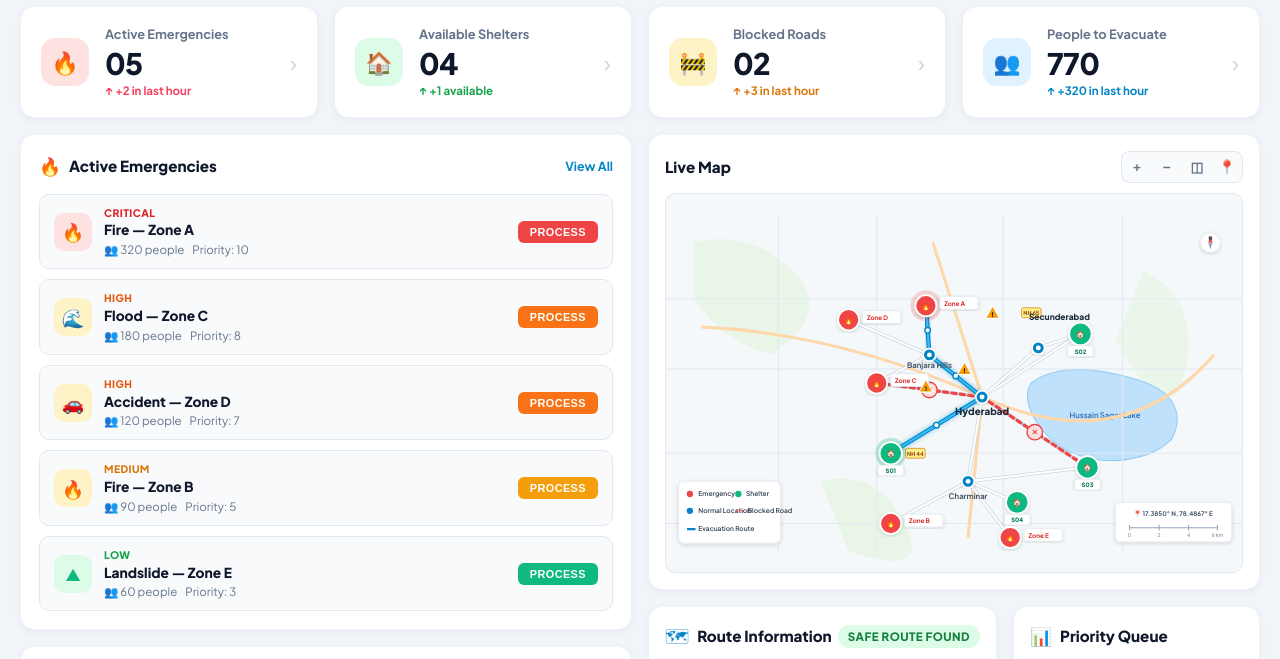
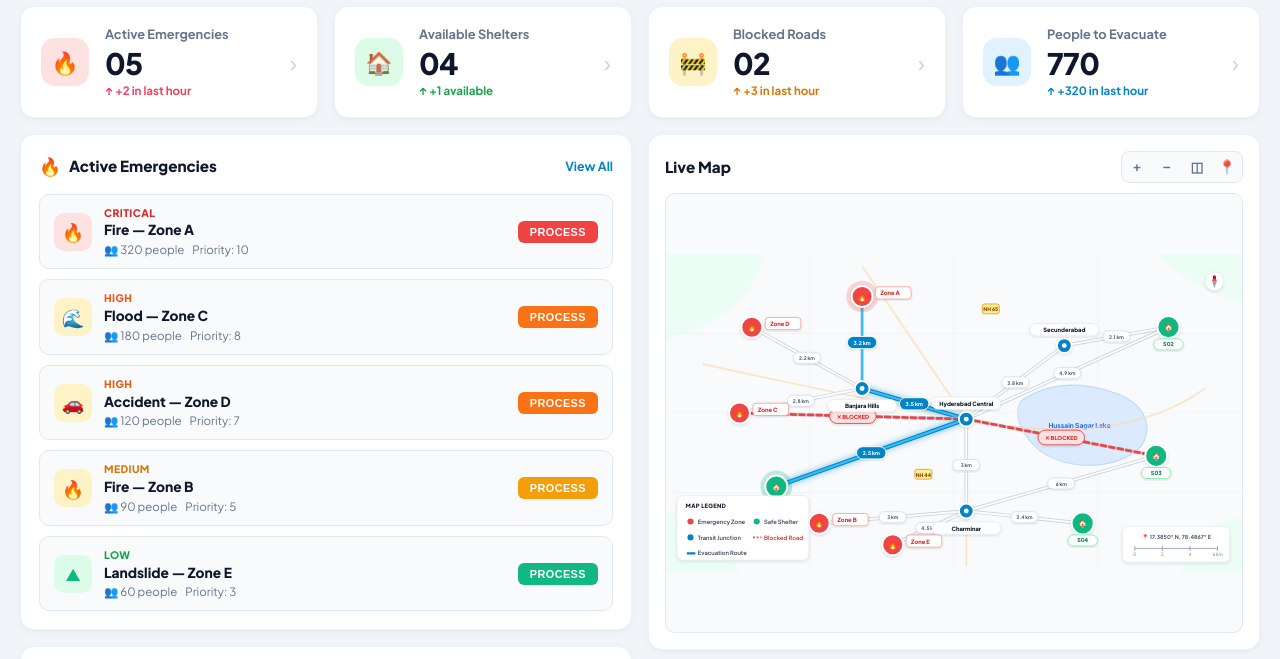
Before and after one commit to suhani79asce/Disaster_Evacuation_Planner, a website: page index.html in a window 1280 px wide. Shown: the part 74-733 px from the top of the page. Drawn offline with Linux system fonts and the light colour scheme.

Commit message:
fix(map): declutter layout, space out nodes, fix legend overlap, add distance badges

```diff
--- a/css/style.css
+++ b/css/style.css
@@ -575,11 +575,11 @@ body.light-theme {
 
 .live-map-wrapper {
   width: 100%;
-  height: 380px;
+  height: 440px;
   border-radius: var(--radius-md);
   overflow: hidden;
   position: relative;
-  background: #f4f8fa;
+  background: #f8fafc;
   border: 1px solid #e2e8f0;
 }
 
--- a/js/data.js
+++ b/js/data.js
@@ -148,23 +148,26 @@ const PRESETS = {
   }
 };
 
-// Map layout coordinates matching the Hyderabad visual reference map (viewBox 0 0 900 540)
+// Map layout coordinates - Well-spaced, non-overlapping (viewBox 0 0 940 520)
 const NODE_POSITIONS = {
-  A: { x: 370, y: 130, label: "Zone A", type: "danger", name: "Zone A (Fire)" },
-  C: { x: 300, y: 240, label: "Zone C", type: "danger", name: "Zone C (Flood)" },
-  D: { x: 260, y: 150, label: "Zone D", type: "danger", name: "Zone D (Accident)" },
-  B: { x: 320, y: 440, label: "Zone B", type: "danger", name: "Zone B (Fire)" },
-  E: { x: 490, y: 460, label: "Zone E", type: "danger", name: "Zone E (Landslide)" },
+  // Danger Zones (Outward perimeter)
+  A: { x: 320, y: 70, label: "Zone A", type: "danger", name: "Zone A (Fire)" },
+  D: { x: 140, y: 120, label: "Zone D", type: "danger", name: "Zone D (Accident)" },
+  C: { x: 120, y: 260, label: "Zone C", type: "danger", name: "Zone C (Flood)" },
+  B: { x: 250, y: 440, label: "Zone B", type: "danger", name: "Zone B (Fire)" },
+  E: { x: 370, y: 475, label: "Zone E", type: "danger", name: "Zone E (Landslide)" },
 
-  J_Banjara: { x: 375, y: 200, label: "Banjara Hills", type: "transit" },
-  J_Central: { x: 450, y: 260, label: "Hyderabad", type: "transit" },
-  J_Charminar: { x: 430, y: 380, label: "Charminar", type: "transit" },
-  J_Secunderabad: { x: 530, y: 190, label: "Secunderabad Junction", type: "transit" },
+  // Transit Hubs (Central corridor)
+  J_Banjara: { x: 320, y: 220, label: "Banjara Hills", type: "transit" },
+  J_Central: { x: 490, y: 270, label: "Hyderabad", type: "transit" },
+  J_Secunderabad: { x: 650, y: 150, label: "Secunderabad", type: "transit" },
+  J_Charminar: { x: 490, y: 420, label: "Charminar", type: "transit" },
 
-  S01: { x: 320, y: 340, label: "S01", type: "shelter", name: "Shelter S01" },
-  S02: { x: 590, y: 170, label: "S02", type: "shelter", name: "Shelter S02" },
-  S03: { x: 600, y: 360, label: "S03", type: "shelter", name: "Shelter S03" },
-  S04: { x: 500, y: 410, label: "S04", type: "shelter", name: "Shelter S04" }
+  // Safe Shelters (Outer safe zones)
+  S01: { x: 180, y: 380, label: "S01", type: "shelter", name: "Shelter S01" },
+  S02: { x: 820, y: 120, label: "S02", type: "shelter", name: "Shelter S02" },
+  S03: { x: 800, y: 330, label: "S03", type: "shelter", name: "Shelter S03" },
+  S04: { x: 680, y: 440, label: "S04", type: "shelter", name: "Shelter S04" }
 };
 
 const DEFAULT_SCENARIO = {
--- a/js/map.js
+++ b/js/map.js
@@ -1,13 +1,13 @@
 /**
- * Disaster Evacuation Planner - Realistic Schematic City Map Renderer
- * Styled exactly like the Reference Emergency Control Center UI
+ * Disaster Evacuation Planner - Clean, High-Clarity City Map Renderer
+ * Spacious layout eliminating overlap and congestion
  */
 
 class EvacuationMap {
   constructor(containerId, onRoadClick = null) {
     this.container = document.getElementById(containerId);
     this.onRoadClick = onRoadClick;
-    this.activeRoute = ["A", "J_Banjara", "J_Central", "J_Secunderabad", "S02"]; // Default active demo route matching screenshot
+    this.activeRoute = ["A", "J_Banjara", "J_Central", "J_Secunderabad", "S02"];
     this.activeSourceNode = "A";
     this.activeTargetNode = "S02";
     this.bfsVisitedNodes = new Set();
@@ -54,62 +54,61 @@ class EvacuationMap {
     const roads = scenario.roads || [];
 
     let svgHtml = `
-      <svg viewBox="0 0 820 480" class="city-map-svg" xmlns="http://www.w3.org/2000/svg">
+      <svg viewBox="0 0 940 520" class="city-map-svg" xmlns="http://www.w3.org/2000/svg">
         <defs>
-          <filter id="map-shadow" x="-10%" y="-10%" width="120%" height="120%">
-            <feDropShadow dx="0" dy="2" stdDeviation="3" flood-opacity="0.15" />
+          <filter id="map-shadow" x="-15%" y="-15%" width="130%" height="130%">
+            <feDropShadow dx="0" dy="2" stdDeviation="3" flood-opacity="0.12" />
           </filter>
           <filter id="route-glow" x="-20%" y="-20%" width="140%" height="140%">
-            <feDropShadow dx="0" dy="0" stdDeviation="4" flood-color="#0284c7" flood-opacity="0.5" />
+            <feDropShadow dx="0" dy="0" stdDeviation="5" flood-color="#0284c7" flood-opacity="0.6" />
           </filter>
         </defs>
 
         <!-- 1. MAP BASE TERRAIN -->
-        <rect width="100%" height="100%" fill="#f4f8fa" />
+        <rect width="100%" height="100%" fill="#f8fafc" />
 
-        <!-- Green Park Areas -->
-        <path d="M 40 40 Q 120 20 180 80 T 150 200 Q 80 180 40 120 Z" fill="#e5f5e0" opacity="0.7" />
-        <path d="M 680 80 Q 760 120 740 220 T 640 180 Z" fill="#e5f5e0" opacity="0.6" />
-        <path d="M 220 380 Q 300 360 340 440 T 260 480 Z" fill="#e5f5e0" opacity="0.7" />
+        <!-- Soft Green Parklands (Non-intrusive in corners) -->
+        <path d="M 0 0 L 160 0 Q 140 100 0 140 Z" fill="#ecfdf5" />
+        <path d="M 800 0 Q 860 60 940 80 L 940 0 Z" fill="#ecfdf5" />
+        <path d="M 0 420 Q 80 440 120 520 L 0 520 Z" fill="#ecfdf5" />
+        <path d="M 840 520 Q 860 440 940 430 L 940 520 Z" fill="#ecfdf5" />
 
-        <!-- Hussain Sagar Lake (Matching screenshot) -->
-        <path d="M 520 240 C 560 210, 620 220, 670 235 C 720 250, 740 280, 720 320 C 690 350, 630 360, 580 340 C 540 325, 500 270, 520 240 Z"
-              fill="#bfe1fc" stroke="#90cdf4" stroke-width="1.5" />
-        <text x="625" y="290" text-anchor="middle" font-size="11" font-weight="600" fill="#2b6cb0" font-family="'Plus Jakarta Sans', sans-serif">
+        <!-- Grid Lines for Map Orientation -->
+        <g stroke="#f1f5f9" stroke-width="1.5">
+          <line x1="0" y1="130" x2="940" y2="130" />
+          <line x1="0" y1="260" x2="940" y2="260" />
+          <line x1="0" y1="390" x2="940" y2="390" />
+          <line x1="235" y1="0" x2="235" y2="520" />
+          <line x1="470" y1="0" x2="470" y2="520" />
+          <line x1="705" y1="0" x2="705" y2="520" />
+        </g>
+
+        <!-- Hussain Sagar Lake (Positioned in open right-center bay) -->
+        <path d="M 580 240 C 630 205, 690 210, 740 230 C 785 250, 795 285, 775 315 C 745 345, 685 355, 635 335 C 595 320, 560 270, 580 240 Z"
+              fill="#dbeafe" stroke="#bfdbfe" stroke-width="2" />
+        <text x="675" y="285" text-anchor="middle" font-size="11" font-weight="700" fill="#2563eb" font-family="'Plus Jakarta Sans', sans-serif">
           Hussain Sagar Lake
         </text>
 
-        <!-- City Grid Roads (Background street network) -->
-        <g stroke="#e2e8f0" stroke-width="1.5">
-          <line x1="0" y1="120" x2="820" y2="120" />
-          <line x1="0" y1="220" x2="820" y2="220" />
-          <line x1="0" y1="340" x2="820" y2="340" />
-          <line x1="0" y1="440" x2="820" y2="440" />
-          <line x1="160" y1="0" x2="160" y2="480" />
-          <line x1="300" y1="0" x2="300" y2="480" />
-          <line x1="480" y1="0" x2="480" y2="480" />
-          <line x1="650" y1="0" x2="650" y2="480" />
+        <!-- Subtle Arterial Highway Corridors (Soft, low contrast behind network) -->
+        <path d="M 60 180 Q 240 220 490 270 T 880 220" fill="none" stroke="#fed7aa" stroke-width="3" opacity="0.6" />
+        <path d="M 320 20 L 490 270 L 490 510" fill="none" stroke="#fed7aa" stroke-width="3" opacity="0.6" />
+
+        <!-- Highway Badges placed away from any node text -->
+        <g transform="translate(530, 90)">
+          <rect x="-14" y="-8" width="28" height="16" rx="4" fill="#fef08a" stroke="#d97706" stroke-width="1" />
+          <text text-anchor="middle" y="4" font-size="8.5" font-weight="800" fill="#92400e">NH 65</text>
+        </g>
+        <g transform="translate(420, 360)">
+          <rect x="-14" y="-8" width="28" height="16" rx="4" fill="#fef08a" stroke="#d97706" stroke-width="1" />
+          <text text-anchor="middle" y="4" font-size="8.5" font-weight="800" fill="#92400e">NH 44</text>
         </g>
 
-        <!-- Major Arterial Highways -->
-        <path d="M 50 160 Q 250 170 450 260 T 780 200" fill="none" stroke="#fed7aa" stroke-width="4.5" />
-        <path d="M 380 40 L 450 260 L 430 460" fill="none" stroke="#fed7aa" stroke-width="4.5" />
-
-        <!-- Highway Badges -->
-        <g transform="translate(520, 140)">
-          <rect x="-14" y="-7" width="28" height="14" rx="3" fill="#fef08a" stroke="#d97706" stroke-width="1" />
-          <text text-anchor="middle" y="3.5" font-size="8" font-weight="700" fill="#92400e">NH 65</text>
-        </g>
-        <g transform="translate(355, 340)">
-          <rect x="-14" y="-7" width="28" height="14" rx="3" fill="#fef08a" stroke="#d97706" stroke-width="1" />
-          <text text-anchor="middle" y="3.5" font-size="8" font-weight="700" fill="#92400e">NH 44</text>
-        </g>
-
-        <!-- 2. ROUTE & ROAD NETWORK -->
+        <!-- 2. ROADS LAYER -->
         <g class="roads-layer">
     `;
 
-    // Render each road
+    // Render road lines with ample spacing and clear distance tags
     roads.forEach(road => {
       const p1 = positions[road.source];
       const p2 = positions[road.destination];
@@ -125,31 +124,43 @@ class EvacuationMap {
         <g class="road-svg-group" data-road-id="${road.id}" style="cursor: pointer;">
           <!-- Thick Click Target -->
           <line x1="${p1.x}" y1="${p1.y}" x2="${p2.x}" y2="${p2.y}"
-                stroke="transparent" stroke-width="26" />
+                stroke="transparent" stroke-width="32" />
 
-          <!-- Road Underlay -->
+          <!-- Road Bed Underlay -->
           <line x1="${p1.x}" y1="${p1.y}" x2="${p2.x}" y2="${p2.y}"
-                stroke="#cbd5e1" stroke-width="5" stroke-linecap="round" />
+                stroke="#cbd5e1" stroke-width="6" stroke-linecap="round" />
 
-          <!-- Normal / Blocked / Active Stroke -->
+          <!-- Road Core Line -->
           ${isBlocked ? `
-            <!-- Blocked Road: Red Dashed Line with Warning Marker -->
+            <!-- Blocked Road: Red Dashed Line with Hazard Pill -->
             <line x1="${p1.x}" y1="${p1.y}" x2="${p2.x}" y2="${p2.y}"
-                  stroke="#ef4444" stroke-width="4.5" stroke-dasharray="6, 6" stroke-linecap="round" />
-            <circle cx="${midX}" cy="${midY}" r="11" fill="#fee2e2" stroke="#ef4444" stroke-width="2" />
-            <text x="${midX}" y="${midY + 4}" text-anchor="middle" font-size="11" font-weight="800" fill="#ef4444">✕</text>
+                  stroke="#ef4444" stroke-width="4.5" stroke-dasharray="8, 6" stroke-linecap="round" />
+
+            <g transform="translate(${midX}, ${midY})">
+              <rect x="-38" y="-12" width="76" height="24" rx="12" fill="#fee2e2" stroke="#ef4444" stroke-width="1.5" filter="url(#map-shadow)" />
+              <text y="4" text-anchor="middle" font-size="9" font-weight="800" fill="#dc2626">✕ BLOCKED</text>
+            </g>
           ` : (isActive ? `
-            <!-- Active Evacuation Route: Solid Cyan / Blue with Pulse -->
+            <!-- Active Evacuation Route: Vibrant Cyan-Blue with Animated Dash -->
             <line x1="${p1.x}" y1="${p1.y}" x2="${p2.x}" y2="${p2.y}"
-                  stroke="#0284c7" stroke-width="6" stroke-linecap="round" filter="url(#route-glow)" />
+                  stroke="#0284c7" stroke-width="7" stroke-linecap="round" filter="url(#route-glow)" />
             <line x1="${p1.x}" y1="${p1.y}" x2="${p2.x}" y2="${p2.y}"
-                  stroke="#38bdf8" stroke-width="3" stroke-linecap="round" />
-            <!-- Intermediate Waypoint Dots -->
-            <circle cx="${midX}" cy="${midY}" r="4" fill="#ffffff" stroke="#0284c7" stroke-width="2" />
+                  stroke="#38bdf8" stroke-width="3.5" stroke-linecap="round" />
+
+            <!-- Distance Pill on Active Route -->
+            <g transform="translate(${midX}, ${midY})">
+              <rect x="-24" y="-10" width="48" height="20" rx="10" fill="#0284c7" stroke="#ffffff" stroke-width="1.5" filter="url(#map-shadow)" />
+              <text y="4" text-anchor="middle" font-size="8.5" font-weight="800" fill="#ffffff">${road.cost} km</text>
+            </g>
           ` : `
-            <!-- Open Road -->
+            <!-- Normal Open Road with Distance Pill -->
             <line x1="${p1.x}" y1="${p1.y}" x2="${p2.x}" y2="${p2.y}"
                   stroke="#ffffff" stroke-width="3" stroke-linecap="round" />
+
+            <g transform="translate(${midX}, ${midY})">
+              <rect x="-22" y="-9" width="44" height="18" rx="9" fill="#ffffff" stroke="#cbd5e1" stroke-width="1" filter="url(#map-shadow)" />
+              <text y="3.5" text-anchor="middle" font-size="8" font-weight="700" fill="#475569">${road.cost} km</text>
+            </g>
           `)}
         </g>
       `;
@@ -157,57 +168,59 @@ class EvacuationMap {
 
     svgHtml += `</g><!-- /roads-layer -->`;
 
-    // 3. NODES & LANDMARKS LAYER
+    // 3. NODES & TRANSIT HUBS LAYER
     svgHtml += `<g class="nodes-layer">`;
 
-    // City landmarks labels (like in reference image)
-    svgHtml += `
-      <text x="375" y="218" text-anchor="middle" font-size="11" font-weight="700" fill="#475569">Banjara Hills</text>
-      <text x="450" y="285" text-anchor="middle" font-size="14" font-weight="800" fill="#1e293b">Hyderabad</text>
-      <text x="430" y="405" text-anchor="middle" font-size="11" font-weight="700" fill="#475569">Charminar</text>
-      <text x="560" y="150" text-anchor="middle" font-size="12" font-weight="800" fill="#1e293b">Secunderabad</text>
-    `;
+    // Transit Junctions (Banjara Hills, Hyderabad Central, Secunderabad, Charminar)
+    const transitHubs = [
+      { id: "J_Banjara", name: "Banjara Hills", labelY: 28 },
+      { id: "J_Central", name: "Hyderabad Central", labelY: -26 },
+      { id: "J_Secunderabad", name: "Secunderabad", labelY: -26 },
+      { id: "J_Charminar", name: "Charminar", labelY: 28 }
+    ];
 
-    // Transit Points (Blue circular bus/car icons or dots)
-    const transitPoints = ["J_Banjara", "J_Central", "J_Charminar", "J_Secunderabad"];
-    transitPoints.forEach(id => {
-      const pos = positions[id];
+    transitHubs.forEach(hub => {
+      const pos = positions[hub.id];
       if (!pos) return;
       svgHtml += `
-        <g transform="translate(${pos.x}, ${pos.y})">
-          <circle r="9" fill="#0284c7" stroke="#ffffff" stroke-width="2.5" filter="url(#map-shadow)" />
-          <circle r="3.5" fill="#ffffff" />
-        </g>
-      `;
-    });
+        <g transform="translate(${pos.x}, ${pos.y})" class="map-transit-hub">
+          <circle r="12" fill="#0284c7" stroke="#ffffff" stroke-width="3" filter="url(#map-shadow)" />
+          <circle r="4" fill="#ffffff" />
 
-    // Danger Zones (Red circular badge with flame/alert icon)
-    const dangerZoneIds = ["A", "C", "D", "B", "E"];
-    dangerZoneIds.forEach(id => {
-      const pos = positions[id];
-      if (!pos) return;
-      const isA = id === "A";
-      const isC = id === "C";
-
-      // Render red pin badge matching reference screenshot
-      svgHtml += `
-        <g transform="translate(${pos.x}, ${pos.y})" class="map-pin-danger" style="cursor: pointer;">
-          ${isA ? `
-            <circle r="22" fill="#ef4444" fill-opacity="0.2" class="map-pulse-anim" />
-          ` : ''}
-          <circle r="15" fill="#ef4444" stroke="#ffffff" stroke-width="2.5" filter="url(#map-shadow)" />
-          <text y="4" text-anchor="middle" font-size="10" fill="#ffffff">🔥</text>
-
-          <!-- Label Pill -->
-          <g transform="translate(20, -5)">
-            <rect x="0" y="-8" width="54" height="18" rx="4" fill="#ffffff" stroke="#e2e8f0" stroke-width="1" filter="url(#map-shadow)" />
-            <text x="6" y="5" font-size="9" font-weight="700" fill="#dc2626">${pos.label}</text>
+          <!-- White pill background for text readability -->
+          <g transform="translate(0, ${hub.labelY})">
+            <rect x="-56" y="-10" width="112" height="20" rx="10" fill="#ffffff" stroke="#e2e8f0" stroke-width="1" filter="url(#map-shadow)" />
+            <text y="4" text-anchor="middle" font-size="9.5" font-weight="800" fill="#0f172a">${hub.name}</text>
           </g>
         </g>
       `;
     });
 
-    // Safe Shelters (Green circular badge with house icon)
+    // Danger Zones (Red Badges with Flame Icons)
+    const dangerZoneIds = ["A", "C", "D", "B", "E"];
+    dangerZoneIds.forEach(id => {
+      const pos = positions[id];
+      if (!pos) return;
+      const isTopActive = id === "A";
+
+      svgHtml += `
+        <g transform="translate(${pos.x}, ${pos.y})" class="map-pin-danger" style="cursor: pointer;">
+          ${isTopActive ? `
+            <circle r="26" fill="#ef4444" fill-opacity="0.2" class="map-pulse-anim" />
+          ` : ''}
+          <circle r="17" fill="#ef4444" stroke="#ffffff" stroke-width="3" filter="url(#map-shadow)" />
+          <text y="5" text-anchor="middle" font-size="12">🔥</text>
+
+          <!-- Label Pill -->
+          <g transform="translate(22, -8)">
+            <rect x="0" y="-8" width="58" height="20" rx="5" fill="#ffffff" stroke="#fca5a5" stroke-width="1.5" filter="url(#map-shadow)" />
+            <text x="8" y="6" font-size="9.5" font-weight="800" fill="#dc2626">${pos.label}</text>
+          </g>
+        </g>
+      `;
+    });
+
+    // Safe Shelters (Green Badges with House Icons)
     const shelterIds = ["S01", "S02", "S03", "S04"];
     shelterIds.forEach(id => {
       const pos = positions[id];
@@ -217,87 +230,75 @@ class EvacuationMap {
       svgHtml += `
         <g transform="translate(${pos.x}, ${pos.y})" class="map-pin-shelter" style="cursor: pointer;">
           ${isTarget ? `
-            <circle r="22" fill="#10b981" fill-opacity="0.25" class="map-pulse-anim" />
+            <circle r="26" fill="#10b981" fill-opacity="0.25" class="map-pulse-anim" />
           ` : ''}
-          <circle r="16" fill="#10b981" stroke="#ffffff" stroke-width="2.5" filter="url(#map-shadow)" />
-          <text y="4" text-anchor="middle" font-size="10" fill="#ffffff">🏠</text>
+          <circle r="18" fill="#10b981" stroke="#ffffff" stroke-width="3" filter="url(#map-shadow)" />
+          <text y="5" text-anchor="middle" font-size="12">🏠</text>
 
-          <!-- Label below -->
-          <g transform="translate(0, 24)">
-            <rect x="-18" y="-7" width="36" height="15" rx="3" fill="#ffffff" stroke="#e2e8f0" stroke-width="1" filter="url(#map-shadow)" />
-            <text x="0" y="4" text-anchor="middle" font-size="8.5" font-weight="800" fill="#047857">${id}</text>
+          <!-- Label Pill below node -->
+          <g transform="translate(0, 27)">
+            <rect x="-24" y="-8" width="48" height="18" rx="9" fill="#ffffff" stroke="#86efac" stroke-width="1.5" filter="url(#map-shadow)" />
+            <text x="0" y="4" text-anchor="middle" font-size="9" font-weight="800" fill="#047857">${id}</text>
           </g>
         </g>
       `;
     });
 
-    // Warning / Road Hazard Triangles on blocked segments
+    // Map Legend Overlay Box (Bottom Left - Clean 2-column layout with ample width)
     svgHtml += `
-      <g transform="translate(370, 245)">
-        <polygon points="0,-10 10,8 -10,8" fill="#f59e0b" stroke="#ffffff" stroke-width="1.5" />
-        <text y="6" text-anchor="middle" font-size="9" font-weight="900" fill="#000">!</text>
-      </g>
-      <g transform="translate(425, 220)">
-        <polygon points="0,-10 10,8 -10,8" fill="#f59e0b" stroke="#ffffff" stroke-width="1.5" />
-        <text y="6" text-anchor="middle" font-size="9" font-weight="900" fill="#000">!</text>
-      </g>
-      <g transform="translate(465, 140)">
-        <polygon points="0,-10 10,8 -10,8" fill="#f59e0b" stroke="#ffffff" stroke-width="1.5" />
-        <text y="6" text-anchor="middle" font-size="9" font-weight="900" fill="#000">!</text>
+      <g transform="translate(18, 395)" class="map-legend-card">
+        <rect width="215" height="105" rx="10" fill="#ffffff" stroke="#e2e8f0" stroke-width="1" filter="url(#map-shadow)" />
+
+        <text x="14" y="20" font-size="9.5" font-weight="800" fill="#0f172a" text-transform="uppercase" letter-spacing="0.05em">MAP LEGEND</text>
+
+        <!-- Column 1 -->
+        <circle cx="22" cy="42" r="5" fill="#ef4444" />
+        <text x="34" y="45.5" font-size="9.5" font-weight="600" fill="#334155">Emergency Zone</text>
+
+        <circle cx="22" cy="68" r="5" fill="#0284c7" />
+        <text x="34" y="71.5" font-size="9.5" font-weight="600" fill="#334155">Transit Junction</text>
+
+        <line x1="16" y1="94" x2="30" y2="94" stroke="#0284c7" stroke-width="3.5" />
+        <text x="34" y="97" font-size="9.5" font-weight="600" fill="#334155">Evacuation Route</text>
+
+        <!-- Column 2 -->
+        <circle cx="130" cy="42" r="5" fill="#10b981" />
+        <text x="142" y="45.5" font-size="9.5" font-weight="600" fill="#334155">Safe Shelter</text>
+
+        <line x1="124" y1="68" x2="138" y2="68" stroke="#ef4444" stroke-width="3" stroke-dasharray="3,3" />
+        <text x="142" y="71.5" font-size="9.5" font-weight="600" fill="#dc2626">Blocked Road</text>
       </g>
     `;
 
-    // Map Legend Overlay Box (Bottom Left - matching screenshot)
+    // Coordinates and Scale Bar (Bottom Right)
     svgHtml += `
-      <g transform="translate(18, 380)" class="map-legend-card">
-        <rect width="145" height="88" rx="8" fill="#ffffff" stroke="#e2e8f0" stroke-width="1" filter="url(#map-shadow)" />
+      <g transform="translate(745, 445)">
+        <rect x="0" y="0" width="175" height="58" rx="8" fill="#ffffff" stroke="#e2e8f0" stroke-width="1" filter="url(#map-shadow)" />
 
-        <circle cx="16" cy="18" r="4.5" fill="#ef4444" />
-        <text x="28" y="21" font-size="9.5" font-weight="600" fill="#334155">Emergency</text>
-
-        <circle cx="85" cy="18" r="4.5" fill="#10b981" />
-        <text x="96" y="21" font-size="9.5" font-weight="600" fill="#334155">Shelter</text>
-
-        <circle cx="16" cy="42" r="4.5" fill="#0284c7" />
-        <text x="28" y="45" font-size="9.5" font-weight="600" fill="#334155">Normal Location</text>
-
-        <line x1="82" y1="42" x2="94" y2="42" stroke="#ef4444" stroke-width="2.5" stroke-dasharray="2,2" />
-        <text x="98" y="45" font-size="9.5" font-weight="600" fill="#334155">Blocked Road</text>
-
-        <line x1="12" y1="68" x2="24" y2="68" stroke="#0284c7" stroke-width="3" />
-        <text x="28" y="71" font-size="9.5" font-weight="600" fill="#334155">Evacuation Route</text>
-      </g>
-    `;
-
-    // Coordinates and Scale Bar (Bottom Right - matching screenshot)
-    svgHtml += `
-      <g transform="translate(640, 410)">
-        <rect x="0" y="0" width="165" height="56" rx="6" fill="#ffffff" stroke="#e2e8f0" stroke-width="1" filter="url(#map-shadow)" />
-
-        <text x="82" y="20" text-anchor="middle" font-size="9" font-weight="700" fill="#475569">
+        <text x="88" y="20" text-anchor="middle" font-size="9" font-weight="700" fill="#475569">
           📍 17.3850° N, 78.4867° E
         </text>
 
-        <line x1="20" y1="36" x2="145" y2="36" stroke="#94a3b8" stroke-width="1.5" />
+        <line x1="20" y1="36" x2="155" y2="36" stroke="#94a3b8" stroke-width="1.5" />
         <line x1="20" y1="32" x2="20" y2="40" stroke="#94a3b8" stroke-width="1.5" />
-        <line x1="62" y1="32" x2="62" y2="40" stroke="#94a3b8" stroke-width="1.5" />
-        <line x1="104" y1="32" x2="104" y2="40" stroke="#94a3b8" stroke-width="1.5" />
-        <line x1="145" y1="32" x2="145" y2="40" stroke="#94a3b8" stroke-width="1.5" />
+        <line x1="65" y1="32" x2="65" y2="40" stroke="#94a3b8" stroke-width="1.5" />
+        <line x1="110" y1="32" x2="110" y2="40" stroke="#94a3b8" stroke-width="1.5" />
+        <line x1="155" y1="32" x2="155" y2="40" stroke="#94a3b8" stroke-width="1.5" />
 
         <text x="20" y="49" text-anchor="middle" font-size="7.5" fill="#64748b">0</text>
-        <text x="62" y="49" text-anchor="middle" font-size="7.5" fill="#64748b">2</text>
-        <text x="104" y="49" text-anchor="middle" font-size="7.5" fill="#64748b">4</text>
-        <text x="145" y="49" text-anchor="middle" font-size="7.5" fill="#64748b">6 km</text>
+        <text x="65" y="49" text-anchor="middle" font-size="7.5" fill="#64748b">2</text>
+        <text x="110" y="49" text-anchor="middle" font-size="7.5" fill="#64748b">4</text>
+        <text x="155" y="49" text-anchor="middle" font-size="7.5" fill="#64748b">6 km</text>
       </g>
     `;
 
     // Compass Rose (Top Right)
     svgHtml += `
-      <g transform="translate(775, 40)">
-        <circle r="14" fill="#ffffff" stroke="#e2e8f0" stroke-width="1" filter="url(#map-shadow)" />
-        <polygon points="0,-10 3,0 -3,0" fill="#ef4444" />
-        <polygon points="0,10 3,0 -3,0" fill="#94a3b8" />
-        <text y="-3" x="0" text-anchor="middle" font-size="7" font-weight="900" fill="#1e293b">N</text>
+      <g transform="translate(895, 45)">
+        <circle r="15" fill="#ffffff" stroke="#e2e8f0" stroke-width="1" filter="url(#map-shadow)" />
+        <polygon points="0,-11 4,0 -4,0" fill="#ef4444" />
+        <polygon points="0,11 4,0 -4,0" fill="#94a3b8" />
+        <text y="-3" x="0" text-anchor="middle" font-size="7.5" font-weight="900" fill="#1e293b">N</text>
       </g>
     `;
 
```
